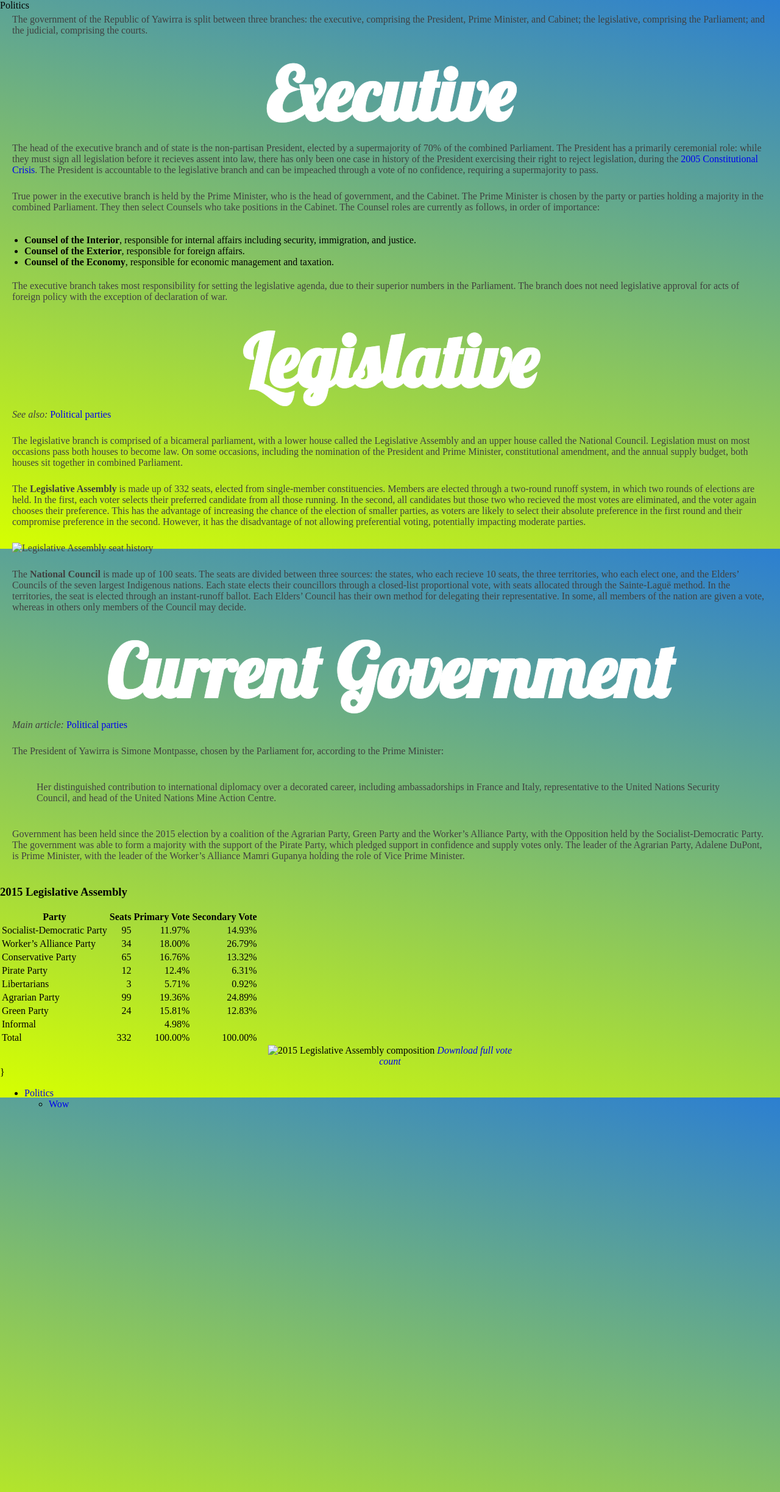
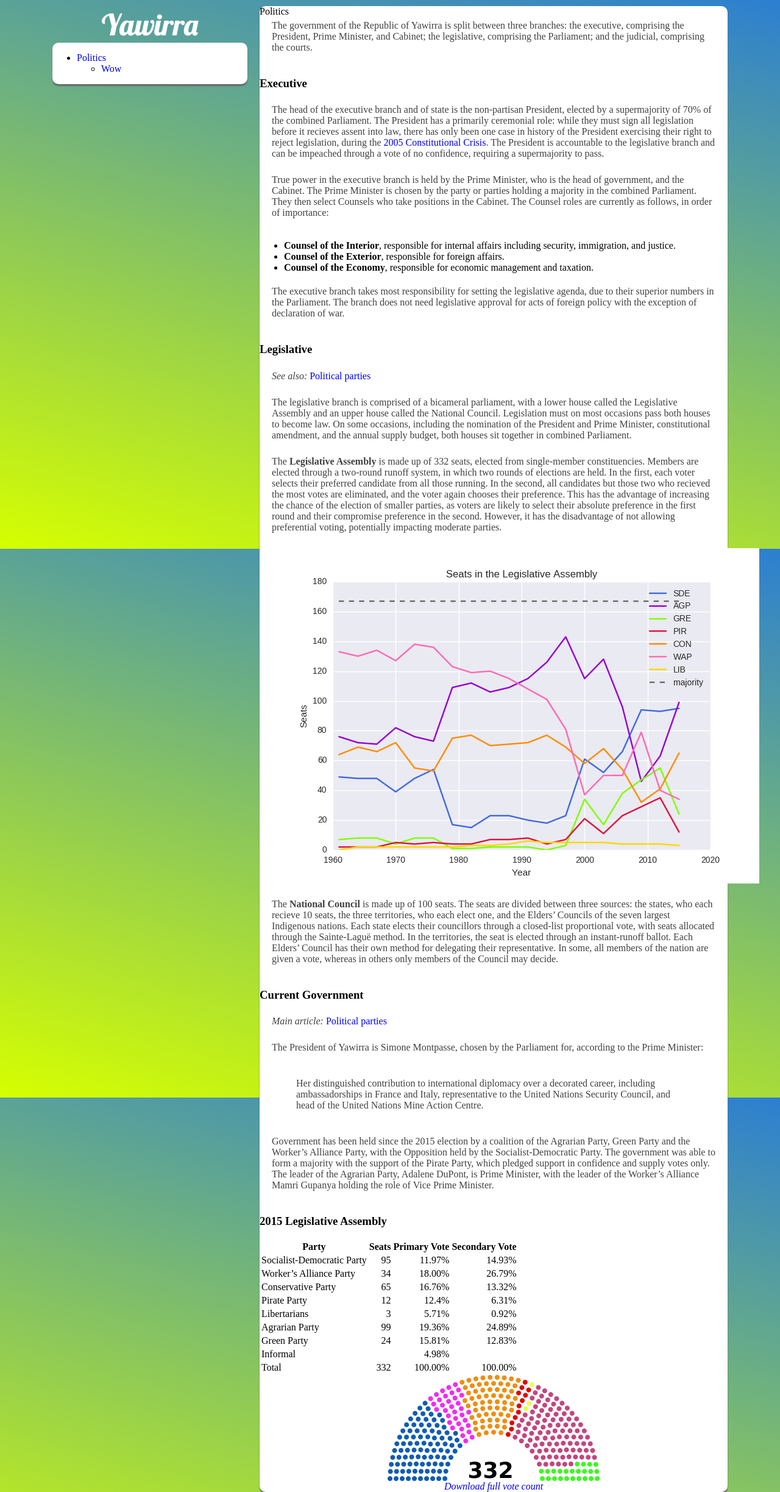
Before and after one commit to kdelwat/Yawirra, a Jekyll site: the page built from politics/index.md, in a window 1280 px wide. Shown: the whole page at 61% size. Built offline with Jekyll 4.4.1, drawn with Linux system fonts in a browser that asks for light colours.

Commit message:
Basic flexbox layout for nav and content

```diff
--- a/_layouts/page.html
+++ b/_layouts/page.html
@@ -1,12 +1,19 @@
-
-
 <html>
     {% include head.html %}
+    <body>
+        <aside>
+            <a id="home-link">Yawirra</a>
+            <section>
+                {% include automenu url='/' sort="url" reverse=false all=false %}
+            </section>
+        </aside>
 
-    <body>
-        {{ page.title }}
-        {{ content }}}
-        {% include automenu url='/' sort="url" reverse=false all=false %}
+        <article>
+            <section id="content">
+                {{ page.title }}
+                {{ content }}
+            </section>
+        </article>
     </body>
 
 </html>
--- a/css/main.scss
+++ b/css/main.scss
@@ -8,7 +8,7 @@ a {
 }
 
 // layout
-$body-width: 50vw;
+$body-width: 75vw;
 
 $mobile: 480px;
 $tablet: 768px;
@@ -24,32 +24,47 @@ $dark-blue: #1a4c7d;
 body {
     margin: 0px;
     height: 100%;
-    overflow: auto;
+    display: flex;
+    justify-content: center;
+    align-items: flex-start;
+
     background-repeat: no-repeat;
     background-attachment: fixed;
     background-image: linear-gradient(15deg, $yellow, $blue);
 }
 
-#header {
-    margin-top: 30vh;
-    transition: margin-top 1s linear;
+aside {
+    width: 25vw;
+    margin: 10px;
+
+    display: flex;
+    flex-direction: column;
+
+    align-items: center;
+
+    section {
+        width: 100%;
+    }
 }
 
-.nav {
+article {
+    margin: 10px;
     display: flex;
-    width: 100%;
     justify-content: center;
 }
 
-h1 {
-    text-align: center;
-    font-size: 7.5em;
+#content {
+    max-width: 60vw;
+}
+
+#home-link {
+    display: block;
+
+    font-size: 3em;
     font-family: $heading-family;
 
     color: white;
     text-shadow: 0px 0px 1px white;
-    margin-top: 0px;
-    margin-bottom: 0px;
 }
 
 .icon {
@@ -60,17 +75,6 @@ h1 {
     margin-right: 10px;
 }
 
-#content {
-    opacity: 0;
-    transition: opacity 1s ease-in;
-
-    margin: 50px auto 0px auto;
-
-    max-width: 50vw;
-    @media (max-width: $tablet) {
-        max-width: 80vw;
-    }
-}
 section {
     background-color: white;
     border-radius: 10px;
--- a/politics/index.md
+++ b/politics/index.md
@@ -58,7 +58,7 @@ preference in the first round and their compromise preference in the second.
 However, it has the disadvantage of not allowing preferential voting,
 potentially impacting moderate parties.
 
-![Legislative Assembly seat history](/assets/AssemblySeats.png)
+![Legislative Assembly seat history](/assets/images/AssemblySeats.png)
 
 The **National Council** is made up of 100 seats. The seats are divided between
 three sources: the states, who each recieve 10 seats, the three territories, who
@@ -106,6 +106,6 @@ Prime Minister.
 | Total                      | 332    | 100.00%      | 100.00%        |
 
 <div id="center" style="width:400px;margin-left:auto;margin-right:auto;text-align:center">
-<img src="/assets/2015Assembly.png" alt="2015 Legislative Assembly composition">
+<img src="/assets/images/2015Assembly.png" alt="2015 Legislative Assembly composition">
 <em><a href="/assets/Data/LA2016.csv">Download full vote count</a></em>
 </div>
```
Also changed, not shown: assets/images/2015Assembly.png (added), assets/images/AssemblySeats.png (added).
